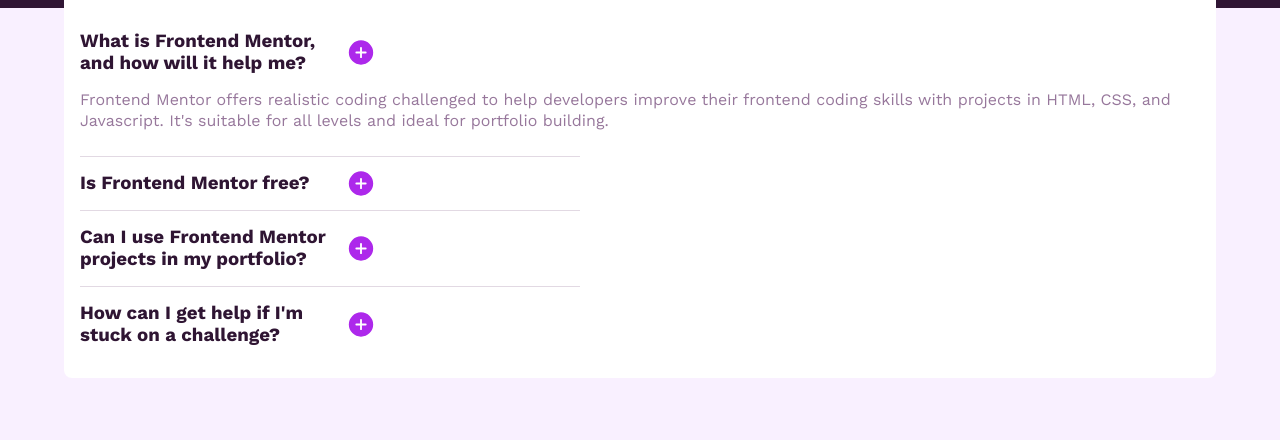
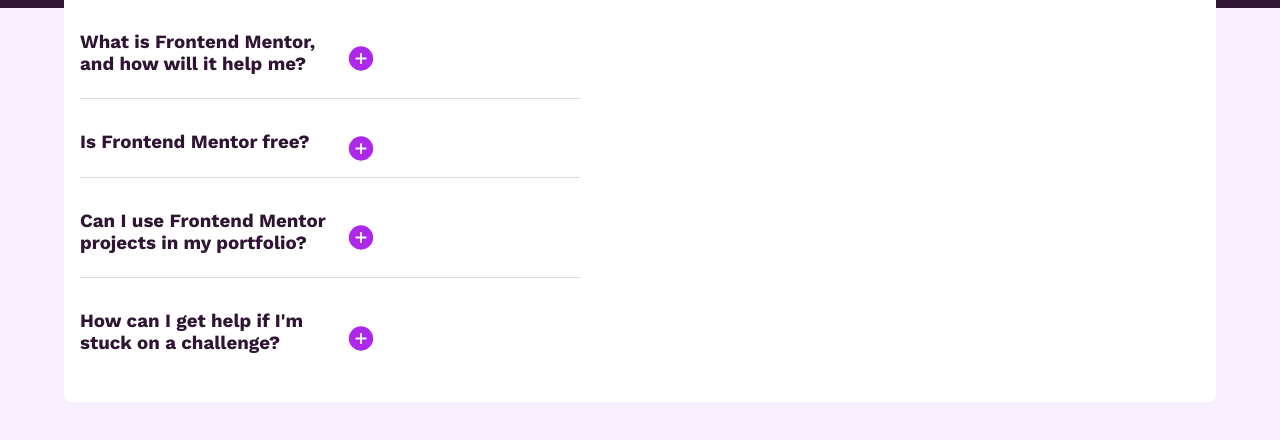
Before and after one commit to davis-matt0/FAQ-Accordion, a plain HTML site: page index.html in a window 1280 px wide. Shown: the part 232-672 px from the top of the page. Drawn offline with nearby package versions, Linux system fonts and the light colour scheme.

Commit message:
work on javascript functionality

```diff
--- a/index.css
+++ b/index.css
@@ -19,6 +19,12 @@ h2 {
 .question {
   font-size: 1.17em;
   width: 250px;
+  margin-top: 0;
+}
+
+.question:hover,
+.question:active {
+  color: #ad28eb;
 }
 
 .answer {
@@ -54,8 +60,10 @@ h2 {
   right: 0;
 }
 
-.question-container {
+.question-answer-container {
   position: relative;
+  padding: 1em 0;
+  cursor: pointer;
 }
 
 .star-icon {
@@ -66,10 +74,25 @@ h2 {
   border-bottom: 1px solid hsl(292, 16%, 49%);
   opacity: 25%;
   max-width: 500px;
+  margin-top: 0.5em;
+}
+
+.btn {
+  border: none;
+  background: none;
+  cursor: pointer;
+  padding: 0;
+  margin: 0;
+  font-size: 1rem;
+  font-weight: 700;
 }
 
 .hidden {
   display: none;
+}
+
+.visible {
+  display: block;
 }
 
 .attribution {
--- a/index.html
+++ b/index.html
@@ -30,16 +30,18 @@
           />
           <h1 class="title">FAQs</h1>
         </header>
-        <div class="question-container">
-          <div class="flex">
+        <div class="question-answer-container">
+          <div class="question-container flex">
             <h2 class="question">
               What is Frontend Mentor, and how will it help me?
             </h2>
+            <button class="expand-collapse btn">
               <img
                 src="./assets/images/icon-plus.svg"
                 alt="a plus icon that reveals the answer to this question"
                 class="plus-icon"
               />
+            </button>
           </div>
           <p class="answer">
             Frontend Mentor offers realistic coding challenged to help
@@ -49,52 +51,58 @@
           </p>
           <div class="underline"></div>
         </div>
-        <div class="question-container">
-          <div class="flex">
+        <div class="question-answer-container">
+          <div class="question-container flex">
             <h2 class="question">Is Frontend Mentor free?</h2>
+            <button class="expand-collapse btn">
               <img
                 src="./assets/images/icon-plus.svg"
                 alt="a plus icon that reveals the answer to this question"
                 class="plus-icon"
               />
+            </button>
           </div>
-          <p class="answer hidden">
+          <p class="answer">
             Yes, Frontend Mentor offers both free and premium coding challenges,
             with the free option providing access to a range of projects
             suitable for all skill levels.
           </p>
           <div class="underline"></div>
         </div>
-        <div class="question-container">
-          <div class="flex">
+        <div class="question-answer-container">
+          <div class="question-container flex">
             <h2 class="question">
               Can I use Frontend Mentor projects in my portfolio?
             </h2>
+            <button class="expand-collapse btn">
               <img
                 src="./assets/images/icon-plus.svg"
                 alt="a plus icon that reveals the answer to this question"
                 class="plus-icon"
               />
+            </button>
           </div>
-          <p class="answer hidden">
+          <p class="answer">
             Yes, you can use projects completed on Frontend Mentor in your
             portfolio. It's an excellent way to showcase your skills to
             potential employers!
           </p>
           <div class="underline"></div>
         </div>
-        <div class="question-container">
-          <div class="flex">
+        <div class="question-answer-container">
+          <div class="question-container flex">
             <h2 class="question">
               How can I get help if I'm stuck on a challenge?
             </h2>
+            <button class="expand-collapse btn">
               <img
                 src="./assets/images/icon-plus.svg"
                 alt="a plus icon that reveals the answer to this question"
                 class="plus-icon"
               />
+            </button>
           </div>
-          <p class="answer hidden">
+          <p class="answer">
             The best place to get help is inside Frontend Mentor's Discord
             community. There's a help channel where you can ask questions and
             seek support from other community members.
@@ -110,5 +118,6 @@
         >. Coded by <a href="https://github.com/davis-matt0">Matt D</a>.
       </p>
     </footer>
+    <script src="./index.js"></script>
   </body>
 </html>
--- a/index.js
+++ b/index.js
@@ -0,0 +1,59 @@
+const answers = document.querySelectorAll(".answer");
+const btns = document.querySelectorAll(".btn");
+const questions = document.querySelectorAll(".question-container");
+
+// for (let answer = 0; answer < answers.length; answer++) {
+//   answers[answer].classList.add("hidden");
+//   for (let btn = 0; btn < btns.length; btn++) {
+//     btns[btn].addEventListener("click", function () {
+//       answers[answer].classList.toggle("hidden");
+//       answers[answer].classList.toggle("visible");
+//       if (answers[answer].classList.contains("visible")) {
+//         btns[btn].innerHTML = `
+//       <img
+//             src="./assets/images/icon-minus.svg"
+//             alt="a minus icon that hides the answer to this question"
+//             class="plus-icon"
+//         />
+//       `;
+//       } else {
+//         btns[btn].innerHTML = `
+//         <img
+//             src="./assets/images/icon-plus.svg"
+//             alt="a plus icon that reveals the answer to this question"
+//             class="plus-icon"
+//         />
+//         `;
+//       }
+//     });
+//   }
+// }
+
+for (let answer = 0; answer < answers.length; answer++) {
+  answers[answer].classList.add("hidden");
+  for (let question = 0; question < questions.length; question++) {
+    questions[question].addEventListener("click", function () {
+      answers[answer].classList.toggle("hidden");
+      answers[answer].classList.toggle("visible");
+    });
+    for (let btn = 0; btn < btns.length; btn++) {
+      if (answers[answer].classList.contains("visible")) {
+        btns[btn].innerHTML = `
+      <img
+            src="./assets/images/icon-minus.svg"
+            alt="a minus icon that hides the answer to this question"
+            class="plus-icon"
+        />
+      `;
+      } else {
+        btns[btn].innerHTML = `
+        <img
+            src="./assets/images/icon-plus.svg"
+            alt="a plus icon that reveals the answer to this question"
+            class="plus-icon"
+        />
+        `;
+      }
+    }
+  }
+}
```
Lines whose indentation alone changed are shown as unchanged.
